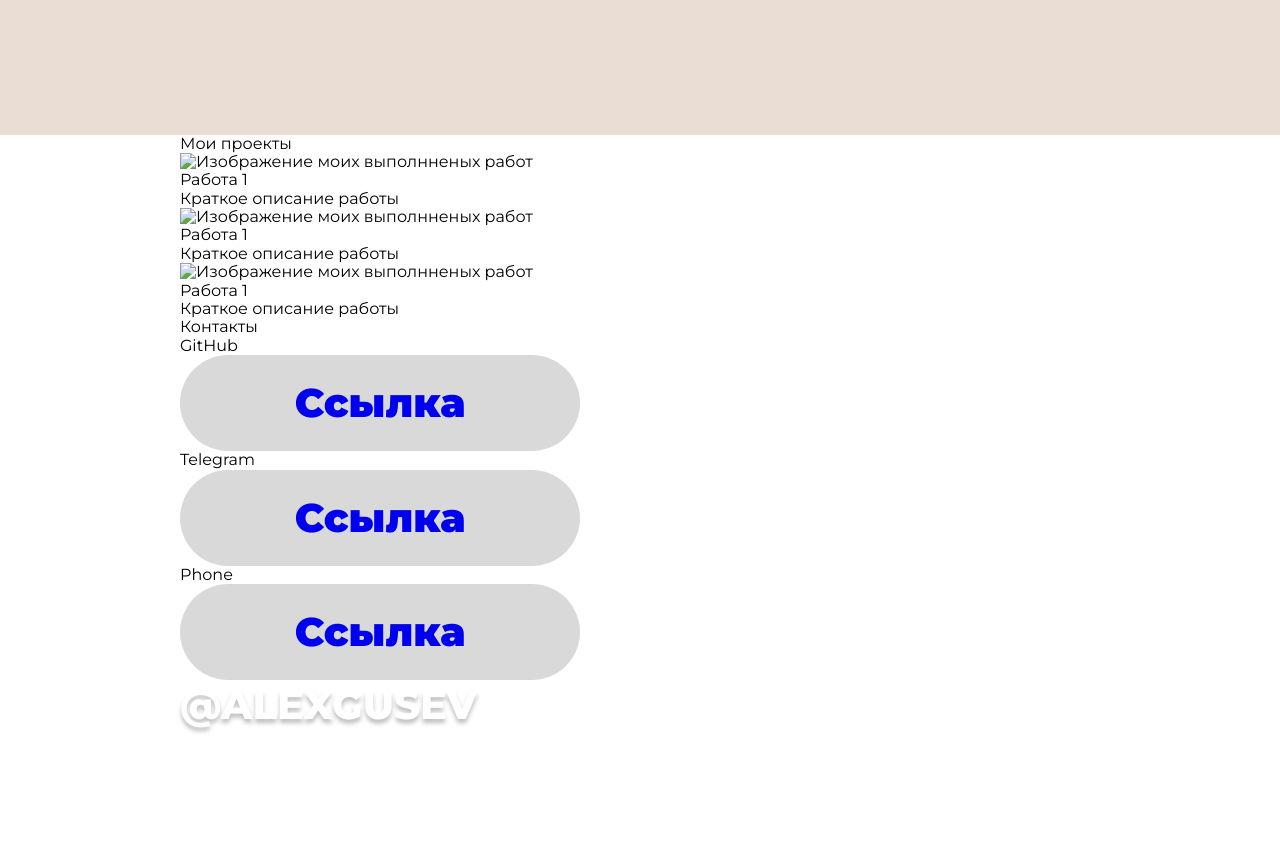
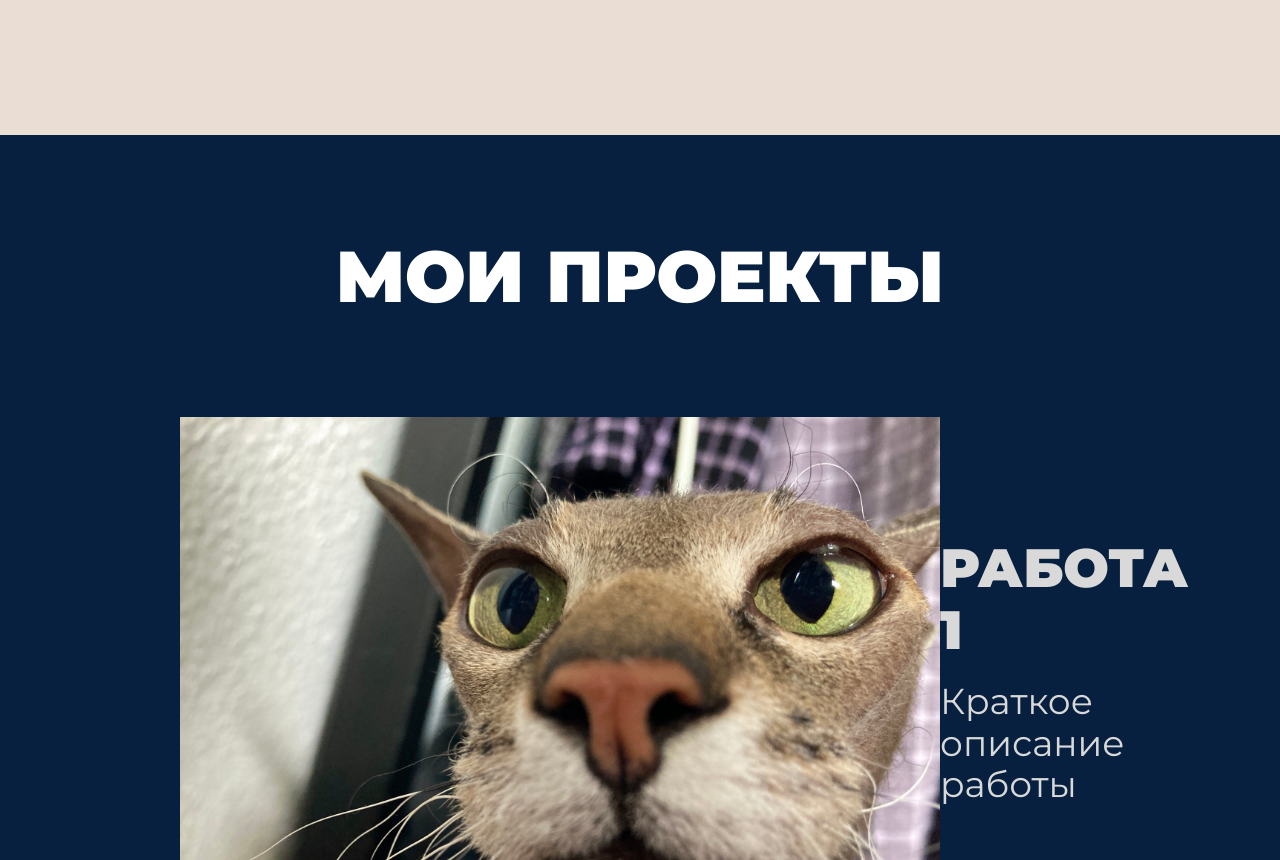
Before and after one commit to Chirk00/portfolio, a plain HTML site: page index.html in a window 1280 px wide. Shown: the part 1940-2800 px from the top of the page. Drawn offline with Linux system fonts and the light colour scheme.

Commit message:
Finished making styles in all blocks

```diff
--- a/css/style.css
+++ b/css/style.css
@@ -130,7 +130,7 @@ body {
   --color-white: #ffffff;
   --color-black: #000000;
   --color-grey: #D9D9D9;
-  --cokor-dark-grey: #333333;
+  --color-dark-grey: #333333;
   --color-blue: #07203F;
   --color-orange: #D9AA90;
   --color-beige: #EADED4;
@@ -179,7 +179,7 @@ body {
   color: var(--color-white);
 }
 
-.nav__link::after {
+.nav__link--header::after {
   position: absolute;
   left: 0;
   bottom: -5px;
@@ -245,6 +245,13 @@ body {
   color: var(--color-white);
 }
 
+.hero__link {
+  display: block;
+  width: 100%;
+  height: 100%;
+  color: var(--color-black);
+}
+
 .hero__desc {
   margin-bottom: 50px;
   width: 80%;
@@ -292,7 +299,7 @@ body {
   font-weight: 800;
   font-size: var(--size-text-title);
   text-transform: uppercase;
-  color: var(--cokor-dark-grey);
+  color: var(--color-dark-grey);
 }
 
 .about__list {
@@ -320,3 +327,132 @@ body {
   text-transform: uppercase;
   color: var(--color-white);
 }
+
+/* PROJECTS */
+.projects {
+  background-color: var(--color-blue);
+}
+
+.projects__container {
+  padding-top: 100px;
+  padding-bottom: 200px;
+}
+
+.projects__title {
+  margin-bottom: 100px;
+  text-align: center;
+  font-weight: 800;
+  font-size: var(--size-text-title);
+  text-transform: uppercase;
+  color: var(--color-white);
+}
+
+.projects__list {
+  display: flex;
+  flex-direction: column;
+}
+
+.projects__item {
+  display: flex;
+  justify-content: space-around;
+}
+
+.projects__item:not(:last-child) {
+  margin-bottom: 120px;
+}
+
+.projects__item:nth-child(2n) {
+  flex-direction: row-reverse;
+}
+
+.projects__wrap {
+  margin-top: 120px;
+}
+
+.project-title {
+  margin-bottom: 20px;
+  font-weight: 800;
+  font-size: var(--size-text-heading);
+  text-transform: uppercase;
+  color: var(--color-grey);
+}
+
+.project-desc {
+  font-weight: 400;
+  font-size: var(--size-text-desc);
+  color: var(--color-grey);
+}
+
+.projects__img {
+  width: 760px;
+  height: 100%;
+}
+
+/* CONTACTS */
+.contacts {
+  background-color: var(--color-beige);
+}
+
+.contacts__container {
+  padding-top: 100px;
+  padding-bottom: 250px;
+}
+
+.contacts__title {
+  margin-bottom: 60px;
+  text-align: center;
+  font-weight: 800;
+  font-size: var(--size-text-title);
+  text-transform: uppercase;
+  color: var(--color-dark-grey);
+}
+
+.contacts__list {
+  display: flex;
+  align-items: center;
+  justify-content: space-between;
+}
+
+.contacts__item {
+  display: flex;
+  align-items: center;
+  justify-content: center;
+  flex-direction: column;
+  --offset: 500px;
+  min-width: var(--offset);
+  min-height: var(--offset);
+  background-color: var(--color-orange);
+}
+
+.contacts__item:nth-child(2n+1) {
+  background-color: var(--color-blue);
+}
+
+.contact-title {
+  margin-bottom: 70px;
+  font-weight: 800;
+  font-size: var(--size-text-title);
+  text-transform: uppercase;
+  color: var(--color-white);
+}
+
+.contact-link {
+  color: var(--color-black);
+}
+
+.contacts__btn {
+  padding: 25px 70px;
+  min-width: 425px;
+}
+
+/* FOOTER  */
+.footer {
+  background-color: var(--color-blue);
+}
+
+.footer__container {
+  display: flex;
+  align-items: center;
+  padding-top: 54px;
+  padding-bottom: 54px;
+}
--- a/index.html
+++ b/index.html
@@ -20,9 +20,9 @@
       <nav class="header__nav" aria-labelledby="sr-only">
         <h2 class="sr-only">Главное меню</h2>
         <ul class="nav">
-          <li class="nav__item"><a href="#" class="nav__link">Мои работы</a></li>
-          <li class="nav__item"><a href="#" class="nav__link">Обо мне</a></li>
-          <li class="nav__item"><a href="#" class="nav__link">Контакты</a></li>
+          <li class="nav__item"><a href="#projects" class="nav__link nav__link--header">Мои работы</a></li>
+          <li class="nav__item"><a href="#about" class="nav__link nav__link--header">Обо мне</a></li>
+          <li class="nav__item"><a href="#contacts" class="nav__link nav__link--header">Контакты</a></li>
         </ul>
       </nav>
     </div>
@@ -39,9 +39,11 @@
             <p class="hero__desc">
               Какая-то очень интересная информация обо мне. Очень интересная информация...
             </p>
+            <a class="hero__link" href="https://t.me/chirk00" target="_blank">
               <button class="hero__button btn">
                 Связаться со мной
               </button>
+            </a>
           </li>
           <li class="hero__item">
             <div class="hero__img-circle">
@@ -52,7 +54,7 @@
       </div>
     </section>
 
-    <section class="about">
+    <section class="about" id="about">
       <div class="container about__container">
         <h2 class="about__title">
           Я умею
@@ -77,14 +79,14 @@
       </div>
     </section>
 
-    <section class="projects">
+    <section class="projects" id="projects">
       <div class="container projects__container">
         <h2 class="projects__title">
           Мои проекты
         </h2>
         <ul class="projects__list">
           <li class="projects__item">
-            <img src="#" alt="Изображение моих выполнненых работ" class="projects__img">
+            <img src="./img/hero_img.jpeg" alt="Изображение моих выполнненых работ" class="projects__img">
             <div class="projects__wrap">
               <h3 class="project-title">
                 Работа 1
@@ -95,7 +97,7 @@
             </div>
           </li>
           <li class="projects__item">
-            <img src="#" alt="Изображение моих выполнненых работ" class="projects__img">
+            <img src="./img/hero_img.jpeg" alt="Изображение моих выполнненых работ" class="projects__img">
             <div class="projects__wrap">
               <h3 class="project-title">
                 Работа 1
@@ -106,7 +108,7 @@
             </div>
           </li>
           <li class="projects__item">
-            <img src="#" alt="Изображение моих выполнненых работ" class="projects__img">
+            <img src="./img/hero_img.jpeg" alt="Изображение моих выполнненых работ" class="projects__img">
             <div class="projects__wrap">
               <h3 class="project-title">
                 Работа 1
@@ -120,7 +122,7 @@
       </div>
     </section>
 
-    <section class="contacts">
+    <section class="contacts" id="contacts">
       <div class="container contacts__container">
         <h2 class="contacts__title">
           Контакты
@@ -130,25 +132,31 @@
             <h3 class="contact-title">
               GitHub
             </h3>
-            <button class="btn">
-              <a href="#" class="contact-link">Ссылка</a>
+            <a class="contact-link" href="https://github.com/Chirk00" target="_blank">
+              <button class="btn contacts__btn">
+                Ссылка
               </button>
+            </a>
           </li>
           <li class="contacts__item">
             <h3 class="contact-title">
               Telegram
             </h3>
-            <button class="btn">
-              <a href="#" class="contact-link">Ссылка</a>
+            <a class="contact-link" href="https://t.me/chirk00" target="_blank">
+              <button class="btn contacts__btn">
+                Ссылка
               </button>
+            </a>
           </li>
           <li class="contacts__item">
             <h3 class="contact-title">
               Phone
             </h3>
-            <button class="btn">
-              <a href="#" class="contact-link">Ссылка</a>
+            <a class="contact-link" href="tel:79529459107" >
+              <button class="btn contacts__btn">
+                +79529459107
               </button>
+            </a>
           </li>
         </ul>
       </div>
@@ -160,12 +168,12 @@
       <span class="logo">
         @ALEXGUSEV
       </span>
-      <nav class="nav footer__nav" aria-labelledby="sr-only">
+      <nav class="footer__nav" aria-labelledby="sr-only">
         <h2 class="sr-only">Главное меню</h2>
-        <ul>
-          <li><a href="#" class="nav__link">Обо мне</a></li>
-          <li><a href="#" class="nav__link">Мои работы</a></li>
-          <li><a href="#" class="nav__link">Контакты</a></li>
+        <ul class="nav">
+          <li class="nav__item"><a href="#about" class="nav__link">Обо мне</a></li>
+          <li class="nav__item"><a href="#projects" class="nav__link">Мои работы</a></li>
+          <li class="nav__item"><a href="#contacts" class="nav__link">Контакты</a></li>
         </ul>
       </nav>
     </div>
```
Lines whose indentation alone changed are shown as unchanged.
